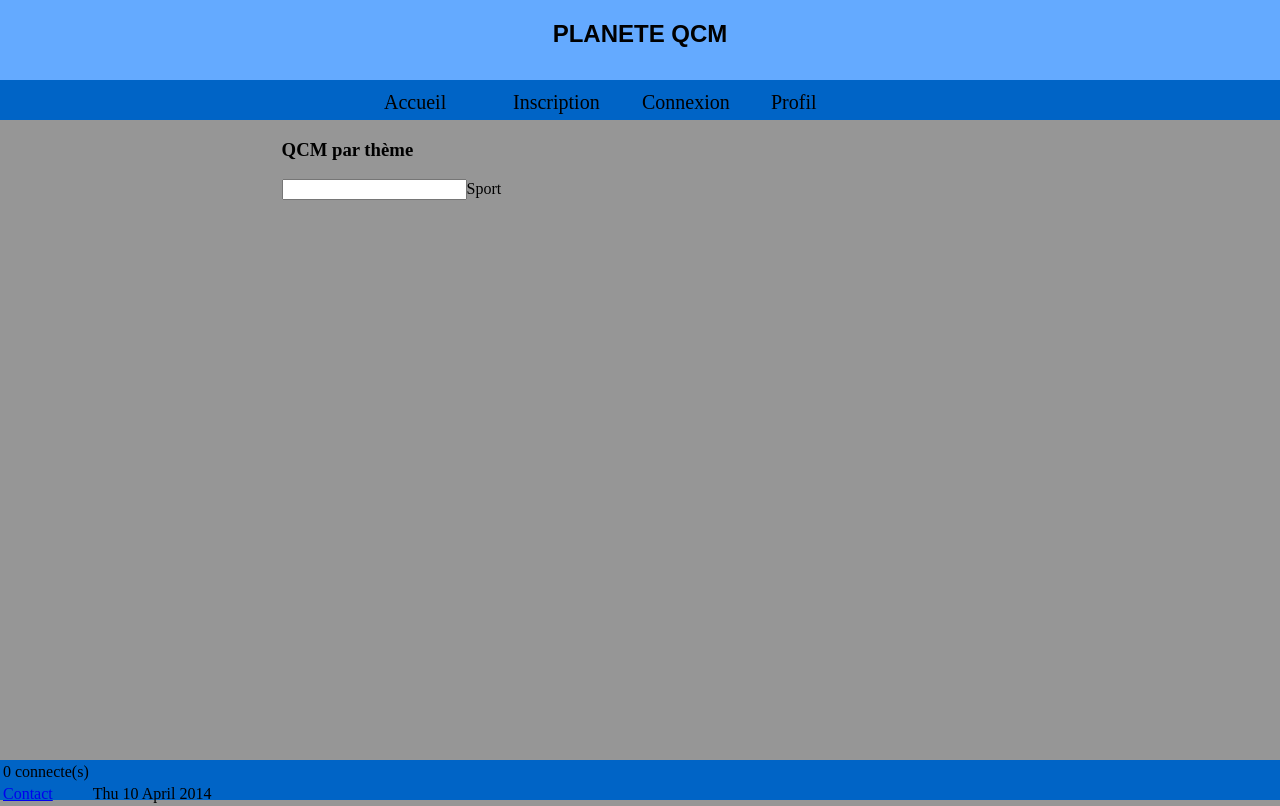
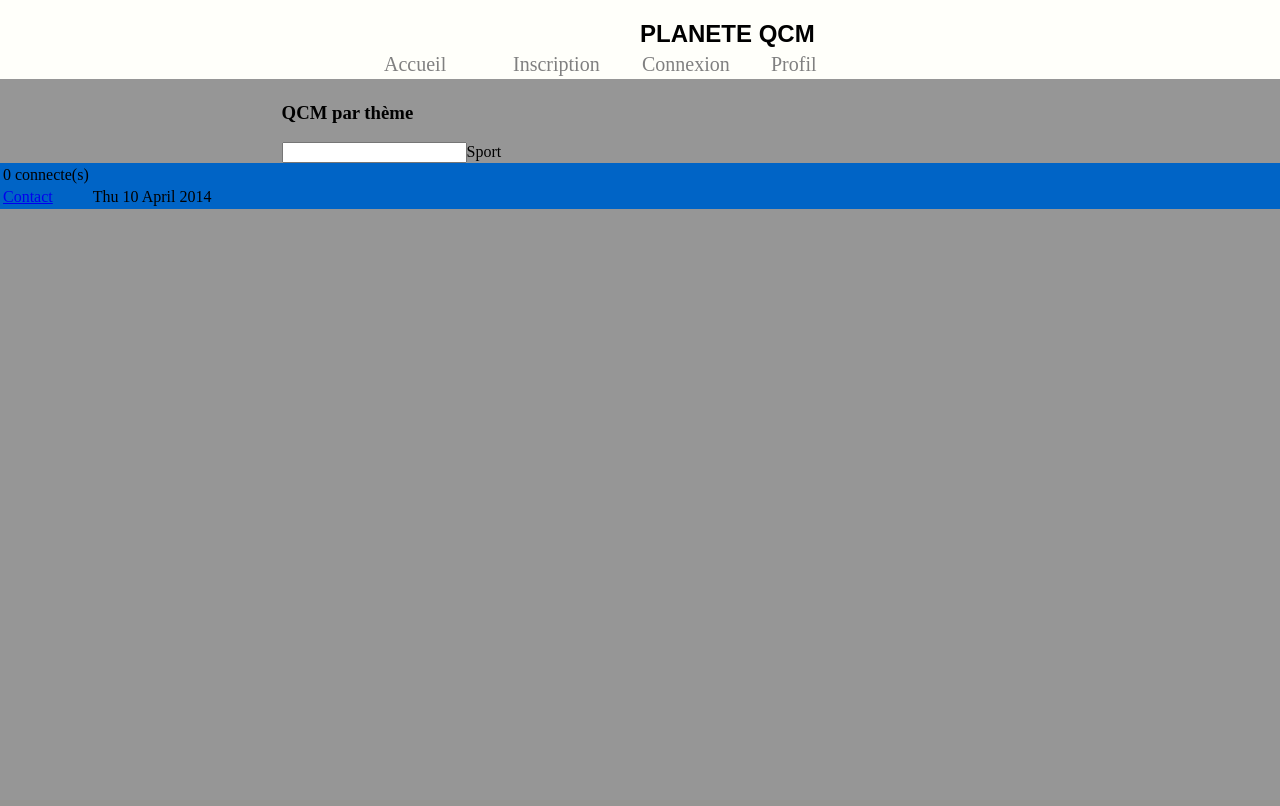
Before and after one commit to Lunamorg/PlaneteQCM, a PHP site: page /planete.php in a window 1280 px wide. After the commit the page ends 209 px from the top, so only its background shows below. Run offline with PHP 8.4, Linux system fonts and the light colour scheme; data that the repository does not hold is empty.

Commit message:
Changement du design
Suppression du positionnement absolu, séparation des menus connexion/inscription/profil et accueil...

```diff
--- a/planete.css
+++ b/planete.css
@@ -2,8 +2,8 @@
 
 body
 {
-    padding : 0px;
-    margin : 0px;
+    padding : 0;
+    margin : 0;
     background-color : RGB(150,150,150);
 }
 
@@ -12,14 +12,20 @@ body
 
 #EN_TETE
 {
-    display : inline-block;
-    position : absolute;
     width : 100%;
-    height : 10%;
-    background-color : RGB(100, 170, 255);
+    height : 50px;
+    background-color : RGB(255, 255, 250);
     font-family : sans-serif, Arial;
     text-align : center;
     color : black;
+}
+
+#EN_TETE h2
+{
+    display: inline;
+    position: absolute;
+    margin-right: auto;
+    margin-left: auto;
 }
 
 /*------------ Menu--------------------------------------------------------------- */
@@ -29,12 +35,11 @@ body
 #MENU
 {
     display : inline-block;
-    position : absolute;
-    top : 10%;
+    top : 6%;
     left : 0px;
-    height : 5%;
+    height : 3%;
     width : 100%;
-    background-color : RGB(0, 100, 198);
+    background-color : RGB(255, 255, 250);
 }
 
 #MENU a:hover
@@ -45,7 +50,6 @@ body
 {
     margin-left : auto;
     margin-right : auto;
-    margin-top: 8px;
 }
 
 #menu_tableau td
@@ -58,7 +62,46 @@ body
 #menu_tableau a
 {
     text-decoration : none;
-    color : black;
+    color : grey;
+}
+
+#menu_tableau a:hover
+{
+    text-decoration: underline;
+    color: RGB(114, 192, 44)
+}
+
+/*------------ Menu connexion--------------------------------------------------------------- */
+#menu_connexion
+{
+    float: right;
+    margin-right: 1em;
+}
+
+#menu_connexion ul
+{
+    list-style: none;
+    margin: 0;
+    position: relative;
+}
+
+#menu_connexion li
+{
+    display: inline-block;
+    margin-right: 5px;
+    margin-left: 5px;
+}
+
+#menu_connexion a
+{
+    text-decoration: none;
+    color: grey;
+}
+
+#menu_connexion a:hover
+{
+    text-decoration: underline;
+    color: grey;
 }
 
 /*------------ Corps --------------------------------------------------------------- */
@@ -66,13 +109,13 @@ body
 
 #CORPS
 {
-    display : inline-block;
-    position : absolute;
     top : 15%;
     left : 22%;
     right : 22%;
     width : 56%;
     height : 80%;
+    margin-left: auto;
+    margin-right: auto;
     background-color : RGB(150,150,150);
 }
 
@@ -86,8 +129,7 @@ body
 
 #PIED_PAGE
 {
-    display : inline-block;
-    position : absolute;
+    position : relative;
     bottom : 0px;
     left : 0px;
     height : 5%;
@@ -96,6 +138,16 @@ body
 }
 
 
+
+.rep_bon
+{
+    color: green
+}
+
+.rep_faux
+{
+    color: red
+}
 
 /*------------ Autres --------------------------------------------------------------- */
 
```
